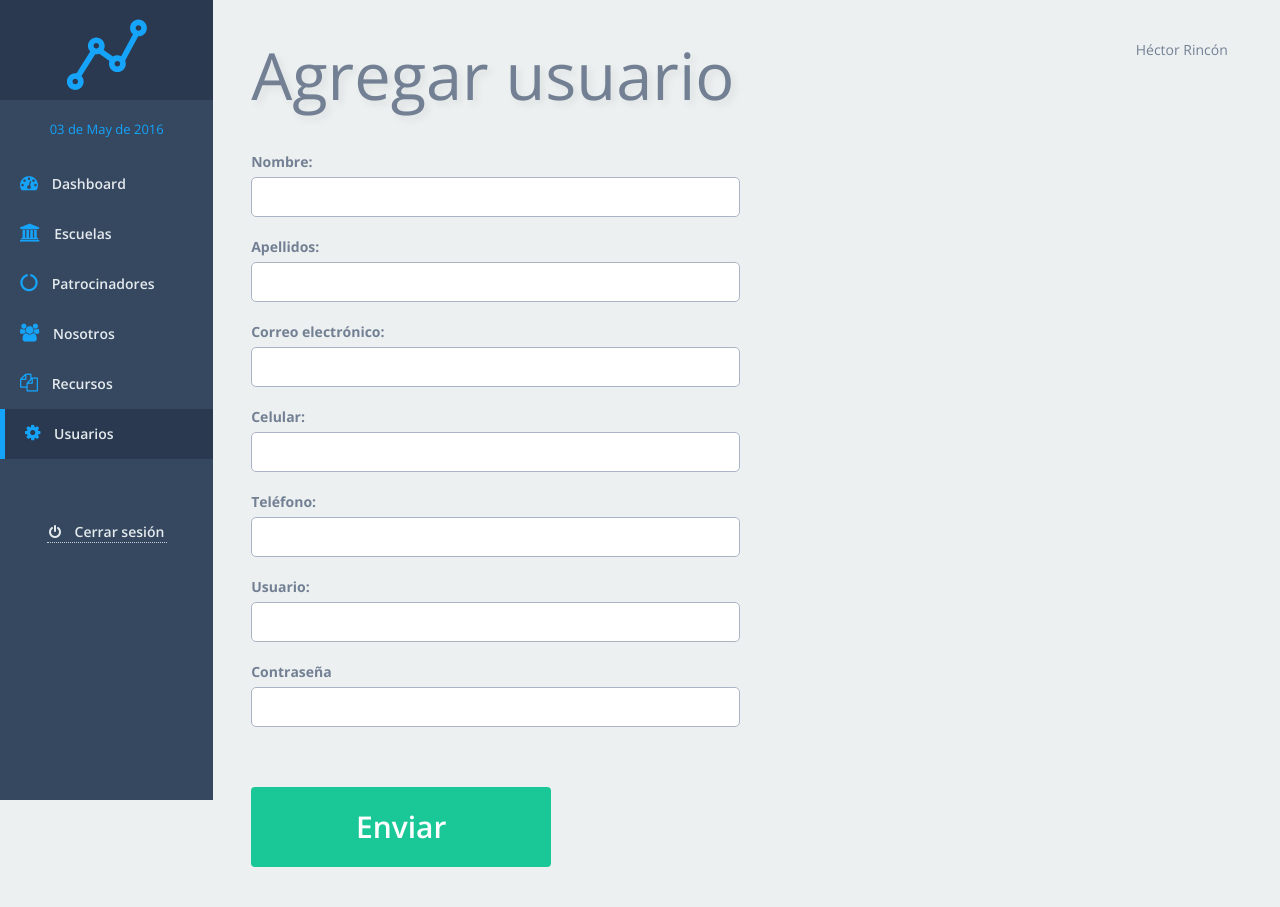
After one commit to hecerinc/b2b, a PHP site: page /b2b/users.php in a window 1280 px wide. The commit adds this page. Run offline with PHP 8.4, Linux system fonts and the light colour scheme; style sheets or scripts are compiled from the project's sources; some libraries are stand-ins or nearby versions.

Commit message:
Added users thingy

```diff
--- a/_ui.scss
+++ b/_ui.scss
@@ -46,13 +46,15 @@ $colors: (
 	hlblue: $hlblue,
 	dkblue: $dkblue,
 	ltext: $ltext,
-	teal: $teal
+	teal: $teal,
+	red: $red
 );
 // img{max-width: 100%;}
 .valign{@include valign;}
 .va-p{@include valign-parent; }
 .u-fr{float: right;}
 .u-fl{float: left;}
+.white{color: #fff;}
 /* Clears */
 .clear {
 	clear: both;
--- a/header.php
+++ b/header.php
@@ -4,7 +4,7 @@
 <head>
 	<meta charset="utf-8">
 	<meta http-equiv="X-UA-Compatible" content="ie=edge,chrome=1">
-	<title>B2B</title>
+	<title>AECNL</title>
 	<meta name="description" content="">
 	<meta name="viewport" content="width=device-width, initial-scale=1">
 
--- a/login.php
+++ b/login.php
@@ -2,7 +2,7 @@
 <html lang="en">
 <head>
 	<meta charset="UTF-8">
-	<title>Plataforma B2B</title>
+	<title>AECNL - cPanel</title>
 	<link rel="stylesheet" href="https://cdnjs.cloudflare.com/ajax/libs/normalize/4.0.0/normalize.min.css">
 	<link href='https://fonts.googleapis.com/css?family=Open+Sans:400,600,300,700' rel='stylesheet' type='text/css'>
 	<style>
--- a/sidebar.php
+++ b/sidebar.php
@@ -1,6 +1,5 @@
 <?php
 require_once 'vendor/autoload.php';
-
 use Carbon\Carbon;
 ?>
 <aside class="col-lg-2 col-md-2 main-sidebar clearfix">
@@ -31,12 +30,12 @@ use Carbon\Carbon;
 				<a class="<?= $tabs[4]?'active':''; ?>" href="recursos"><i class="fa fa-files-o" aria-hidden="true"></i> Recursos</a>
 			</li>
 			<li>
-				<a class="<?= $tabs[5]?'active':''; ?>" href="#"><i class="fa fa-cog" aria-hidden="true"></i> Settings</a>
+				<a class="<?= $tabs[5]?'active':''; ?>" href="users"><i class="fa fa-cog" aria-hidden="true"></i> Usuarios</a>
 			</li>
 		</ul>
 	</nav>
 	<div class="clear"></div>
-	<a href="index.php" class="logout">
+	<a href="/b2b/" class="logout">
 		<i class="fa fa-power-off fsn" aria-hidden="true"></i>
 		Cerrar sesi&oacute;n
 	</a>
--- a/style.scss
+++ b/style.scss
@@ -416,3 +416,27 @@ h1, h2, h3, h4, p, a{color: $text;}
 		}
 	}
 }
+
+.add-user-form{
+	width: 50%;
+	input, label{
+		display: block;
+		color: $text;
+	}
+	input{
+		margin-bottom: 20px;
+	}
+	.textinput{
+		width: 100%;
+		height:40px;
+		padding:0 10px;
+		border-radius:5px;
+		border:1px solid lighten($ltext, 10%);
+	}
+	.submit{
+		float: left;
+		margin-top: 40px;
+		color: #fff !important;
+		font-weight: 600;
+	}
+}
--- /dev/null
+++ b/users.php
@@ -0,0 +1,26 @@
+<?php include 'includes.php'; $tabs[5] = true; get_header(); ?>
+<div class="col-lg-10 col-md-10 main-content speed-checkout order-main">
+	<h1 class="u-fl">Agregar usuario</h1>
+	<p class="u-fr username">H&eacute;ctor Rinc&oacute;n</p>
+	<div class="clear h40px"></div>
+	<form action="addUsers" class="add-user-form" method="post">
+		<label for="fname">Nombre:</label>
+		<input class="textinput" type="text" name="fname" id="fname">
+		<label for="lname">Apellidos:</label>
+		<input class="textinput" type="text" name="lname" id="lname">
+		<label for="email">Correo electr&oacute;nico:</label>
+		<input class="textinput" type="email" name="email" id="email">
+		<label for="mobile">Celular:</label>
+		<input class="textinput" type="text" name="mobile" id="mobile">
+		<label for="phone">Tel&eacute;fono:</label>
+		<input class="textinput" type="text" name="phone" id="phone">
+		<label for="username">Usuario:</label>
+		<input class="textinput" type="text" name="username" id="username">
+		<label for="pass">Contraseña</label>
+		<input class="textinput" type="password" name="pass" id="pass">
+		<div class="clear h40px"></div>
+		<input type="submit" class="submit btn bg-teal white" value="Enviar">
+		<div class="clear"></div>
+	</form>
+</div>
+<?php get_footer(); ?>
```
Also changed, not shown: carrito.php (+66 -3 lines), conex.php (added, +15 -0 lines), deleteuser.php (added, +14 -0 lines), index.php (+12 -0 lines), processUsers.php (added, +16 -0 lines), success.php (added, +8 -0 lines), successdel.php (added, +8 -0 lines).
